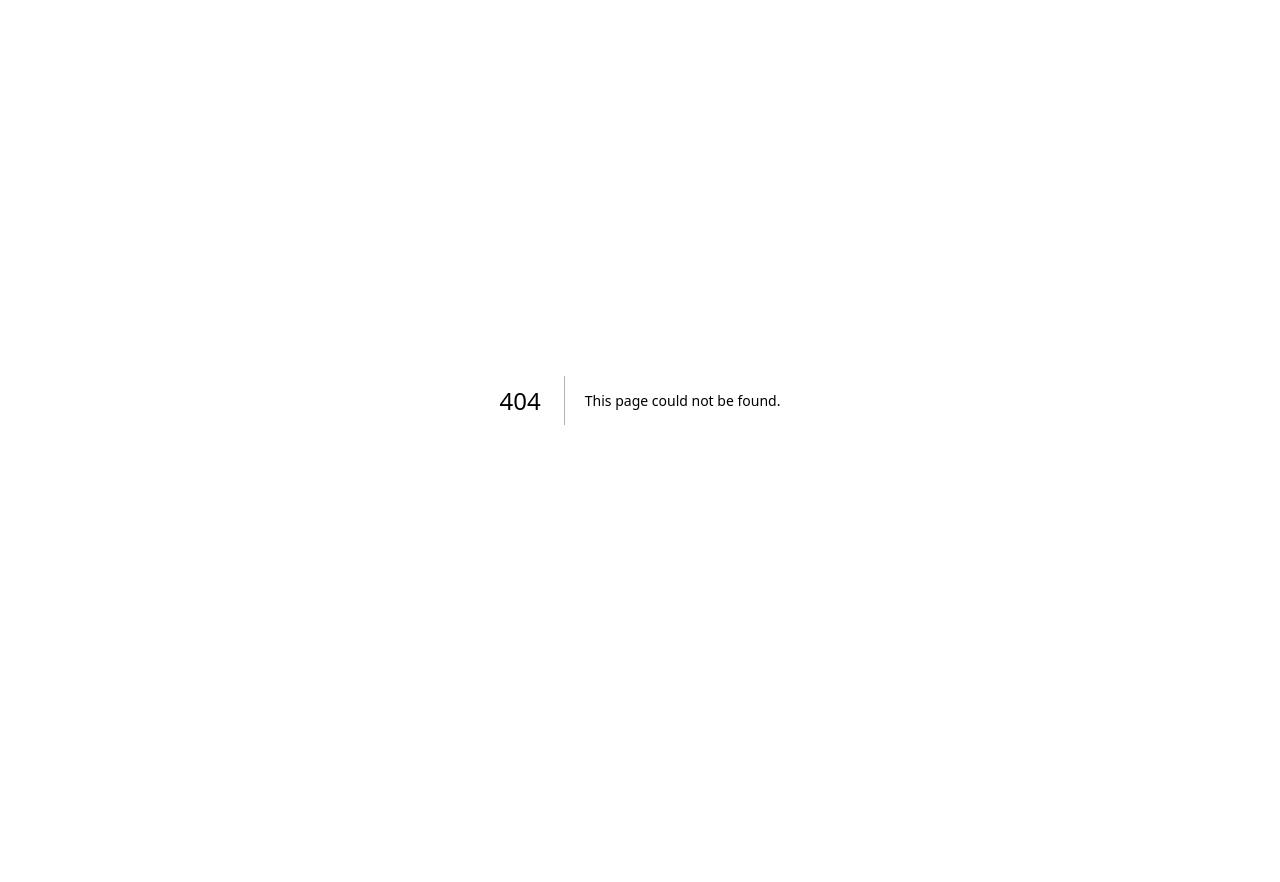
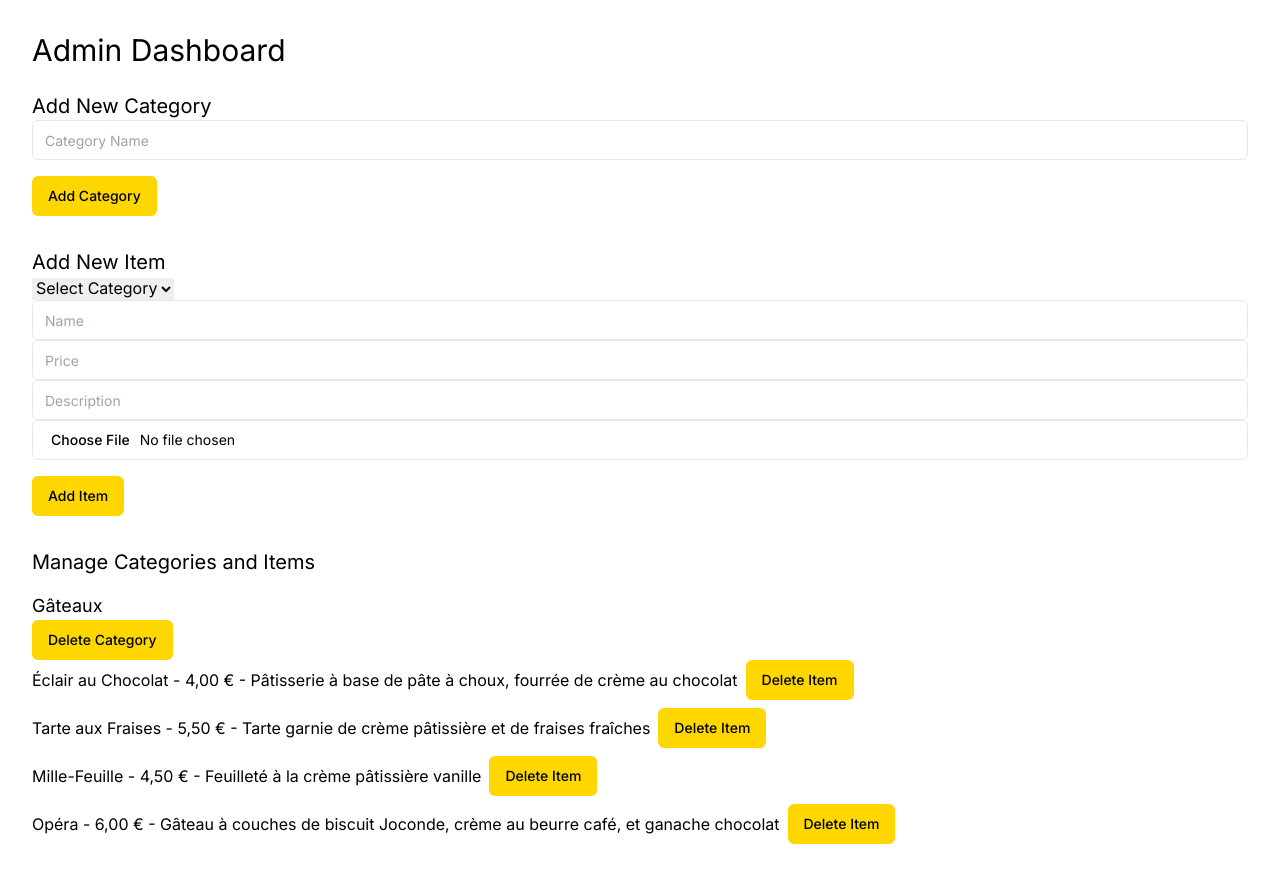
Before and after one commit to shihebamri/AmauryLafonta, a Next.js app: page /admin in a window 1280 px wide. Before the commit this address had no page. Shown: the top 882 px of the page. Before the commit the page ends 800 px from the top, so only its background shows below. Built offline with nearby package versions, Linux system fonts and the light colour scheme.

Commit message:
created a admin panel to controle the menu

```diff
--- /dev/null
+++ b/app/admin/page.tsx
@@ -0,0 +1,134 @@
+"use client"
+import { useState, useEffect } from "react";
+import { Button } from "@/components/ui/button"; // Assuming ShadCN uses Button and Input components
+import { Input } from "@/components/ui/input";
+interface MenuItem {
+  name: string;
+  price: string;
+  description: string;
+  image: string;
+}
+
+interface Category {
+  name: string;
+  items: MenuItem[];
+}
+
+const AdminDashboard = () => {
+  const [menu, setMenu] = useState<Category[]>([]);
+  const [newItem, setNewItem] = useState<MenuItem>({ name: "", price: "", description: "", image: "" });
+  const [newCategoryName, setNewCategoryName] = useState("");
+  const [selectedCategory, setSelectedCategory] = useState<string>("");
+  const [file, setFile] = useState<File | null>(null);
+
+  useEffect(() => {
+    fetchMenu();
+  }, []);
+
+  const fetchMenu = async () => {
+    const res = await fetch("/api/menu");
+    const data = await res.json();
+    setMenu(data.categories);
+  };
+
+  const handleAddCategory = async () => {
+    await fetch("/api/menu", {
+      method: "POST",
+      headers: { "Content-Type": "application/json" },
+      body: JSON.stringify({ addCategory: true, categoryName: newCategoryName }),
+    });
+    setNewCategoryName("");
+    fetchMenu();
+  };
+
+  const handleAddItem = async () => {
+    if (selectedCategory) {
+      if (file) {
+        const formData = new FormData();
+        formData.append("file", file);
+        const uploadRes = await fetch("/api/menu", {
+          method: "POST",
+          body: formData,
+        });
+        const uploadData = await uploadRes.json();
+        if (uploadData.success) {
+          newItem.image = uploadData.imageUrl;
+        }
+      }
+      await fetch("/api/menu", {
+        method: "POST",
+        headers: { "Content-Type": "application/json" },
+        body: JSON.stringify({ newItem, categoryName: selectedCategory, addCategory: false }),
+      });
+      setNewItem({ name: "", price: "", description: "", image: "" });
+      setFile(null);
+      fetchMenu();
+    }
+  };
+
+  const handleDeleteCategory = async (index: number) => {
+    await fetch("/api/menu", {
+      method: "DELETE",
+      headers: { "Content-Type": "application/json" },
+      body: JSON.stringify({ categoryIndex: index }),
+    });
+    fetchMenu();
+  };
+
+  const handleDeleteItem = async (categoryIndex: number, itemIndex: number) => {
+    await fetch("/api/menu", {
+      method: "DELETE",
+      headers: { "Content-Type": "application/json" },
+      body: JSON.stringify({ categoryIndex, itemIndex }),
+    });
+    fetchMenu();
+  };
+
+  return (
+    <div className="p-8">
+      <h1 className="text-3xl mb-6">Admin Dashboard</h1>
+
+      <div className="mb-8">
+        <h2 className="text-xl">Add New Category</h2>
+        <Input
+          type="text"
+          value={newCategoryName}
+          onChange={(e) => setNewCategoryName(e.target.value)}
+          placeholder="Category Name"
+        />
+        <Button onClick={handleAddCategory} className="mt-4">Add Category</Button>
+      </div>
+
+      <div className="mb-8">
+        <h2 className="text-xl">Add New Item</h2>
+        <select onChange={(e) => setSelectedCategory(e.target.value)} value={selectedCategory}>
+          <option value="">Select Category</option>
+          {menu.map((category, index) => (
+            <option key={index} value={category.name}>{category.name}</option>
+          ))}
+        </select>
+        <Input type="text" placeholder="Name" onChange={(e) => setNewItem({ ...newItem, name: e.target.value })} />
+        <Input type="text" placeholder="Price" onChange={(e) => setNewItem({ ...newItem, price: e.target.value })} />
+        <Input type="text" placeholder="Description" onChange={(e) => setNewItem({ ...newItem, description: e.target.value })} />
+        <Input type="file" onChange={(e) => setFile(e.target.files?.[0] || null)} />
+        <Button onClick={handleAddItem} className="mt-4">Add Item</Button>
+      </div>
+
+      <h2 className="text-xl mb-4">Manage Categories and Items</h2>
+      {menu.map((category, categoryIndex) => (
+        <div key={categoryIndex} className="mb-4">
+          <h3 className="text-lg">{category.name}</h3>
+          <Button onClick={() => handleDeleteCategory(categoryIndex)}>Delete Category</Button>
+          {category.items.map((item, itemIndex) => (
+            <div key={itemIndex} className="flex items-center mb-2">
+              <span>{item.name} - {item.price} - {item.description}</span>
+              <Button onClick={() => handleDeleteItem(categoryIndex, itemIndex)} className="ml-2">Delete Item</Button>
+            </div>
+          ))}
+        </div>
+      ))}
+    </div>
+  );
+};
+
+export default AdminDashboard;
--- /dev/null
+++ b/app/api/menu/route.ts
@@ -0,0 +1,82 @@
+// app/api/menu/route.ts
+export const dynamic = "force-dynamic";
+
+import fs from 'fs';
+import path from 'path';
+import { NextResponse } from 'next/server';
+import { v4 as uuidv4 } from 'uuid';
+
+const menuFilePath = path.join(process.cwd(), 'menu.json');
+const publicFolderPath = path.join(process.cwd(), 'public');
+
+const readMenuData = () => {
+  const fileData = fs.readFileSync(menuFilePath, 'utf8');
+  return JSON.parse(fileData);
+};
+
+const writeMenuData = (data: any) => {
+  fs.writeFileSync(menuFilePath, JSON.stringify(data, null, 2), 'utf8');
+};
+
+// GET: Fetch menu data
+export async function GET() {
+  const data = readMenuData();
+  return NextResponse.json(data);
+}
+
+// POST: Add a new category or item, or handle image upload
+export async function POST(req: Request) {
+  const contentType = req.headers.get('content-type');
+
+  // Handle JSON data for menu items or categories
+  if (contentType?.includes('application/json')) {
+    const { newItem, categoryName, addCategory } = await req.json();
+    const data = readMenuData();
+
+    if (addCategory) {
+      // Add a new category
+      data.categories.push({ name: categoryName, items: [] });
+    } else {
+      // Add item to existing category
+      const category = data.categories.find((cat: any) => cat.name === categoryName);
+      if (category) category.items.push(newItem);
+    }
+
+    writeMenuData(data);
+    return NextResponse.json({ success: true });
+  }
+
+  // Handle form data for image uploads
+  if (contentType?.includes('multipart/form-data')) {
+    const form = await req.formData();
+    const file = form.get("file") as File;
+
+    if (file) {
+      const randomName = `${uuidv4().substring(0, 9)}.${file.type.split("/")[1]}`;
+      const buffer = Buffer.from(await file.arrayBuffer());
+      fs.writeFileSync(path.join(publicFolderPath, randomName), buffer);
+      return NextResponse.json({ success: true, imageUrl: `/${randomName}` });
+    }
+
+    return NextResponse.json({ success: false, error: "File upload failed" });
+  }
+
+  return NextResponse.json({ success: false, error: "Unsupported request" });
+}
+
+// DELETE: Delete an item or category
+export async function DELETE(req: Request) {
+  const { categoryIndex, itemIndex } = await req.json();
+  const data = readMenuData();
+
+  if (itemIndex !== undefined) {
+    // Delete specific item in a category
+    data.categories[categoryIndex].items.splice(itemIndex, 1);
+  } else {
+    // Delete entire category
+    data.categories.splice(categoryIndex, 1);
+  }
+
+  writeMenuData(data);
+  return NextResponse.json({ success: true });
+}
--- /dev/null
+++ b/app/auth/page.tsx
@@ -0,0 +1,38 @@
+// components/AuthPage.tsx
+"use client"
+import { useState } from "react";
+import { Button } from "@/components/ui/button"; // Assuming ShadCN uses Button and Input components
+import { Input } from "@/components/ui/input";
+const encodedPassword = "K2FtYXVyeUxBRk9OVEEjIyM=";
+
+const AuthPage = ({ onAuthSuccess }: { onAuthSuccess: () => void }) => {
+  const [password, setPassword] = useState("");
+  const [error, setError] = useState("");
+
+  const handleLogin = () => {
+    if (btoa(password) === encodedPassword) {
+      sessionStorage.setItem("authenticated", "true");
+      onAuthSuccess();
+    } else {
+      setError("Invalid password");
+    }
+  };
+
+  return (
+    <div className="flex flex-col items-center p-8">
+      <h1 className="text-2xl mb-4">Admin Login</h1>
+      <Input
+        type="password"
+        value={password}
+        onChange={(e) => setPassword(e.target.value)}
+        placeholder="Enter password"
+      />
+      {error && <p className="text-red-500 mt-2">{error}</p>}
+      <Button onClick={handleLogin} className="mt-4">
+        Login
+      </Button>
+    </div>
+  );
+};
+
+export default AuthPage;
--- a/next.config.ts
+++ b/next.config.ts
@@ -4,7 +4,7 @@ const nextConfig = {
 }
 
 module.exports = {
-  output: 'export',
+  //output: 'export',
   eslint: {
     // Warning: This allows production builds to successfully complete even if
     // your project has ESLint errors.
--- a/package.json
+++ b/package.json
@@ -22,6 +22,7 @@
     "@radix-ui/react-tabs": "^1.1.1",
     "class-variance-authority": "^0.7.0",
     "clsx": "^2.1.1",
+    "formidable": "^3.5.2",
     "framer-motion": "^11.11.9",
     "lucide-react": "^0.453.0",
     "next": "15.0.1",
@@ -31,9 +32,11 @@
     "react-parallax": "^3.5.1",
     "swiper": "^11.1.14",
     "tailwind-merge": "^2.5.4",
-    "tailwindcss-animate": "^1.0.7"
+    "tailwindcss-animate": "^1.0.7",
+    "uuid": "^11.0.3"
   },
   "devDependencies": {
+    "@types/formidable": "^3.4.5",
     "@types/node": "^20",
     "@types/react": "^18",
     "@types/react-dom": "^18",
```
Also changed, not shown: menu.json (indentation only), public/450fa34c-.png (added), 1 other file (tests, documents, lock files or other folders).
